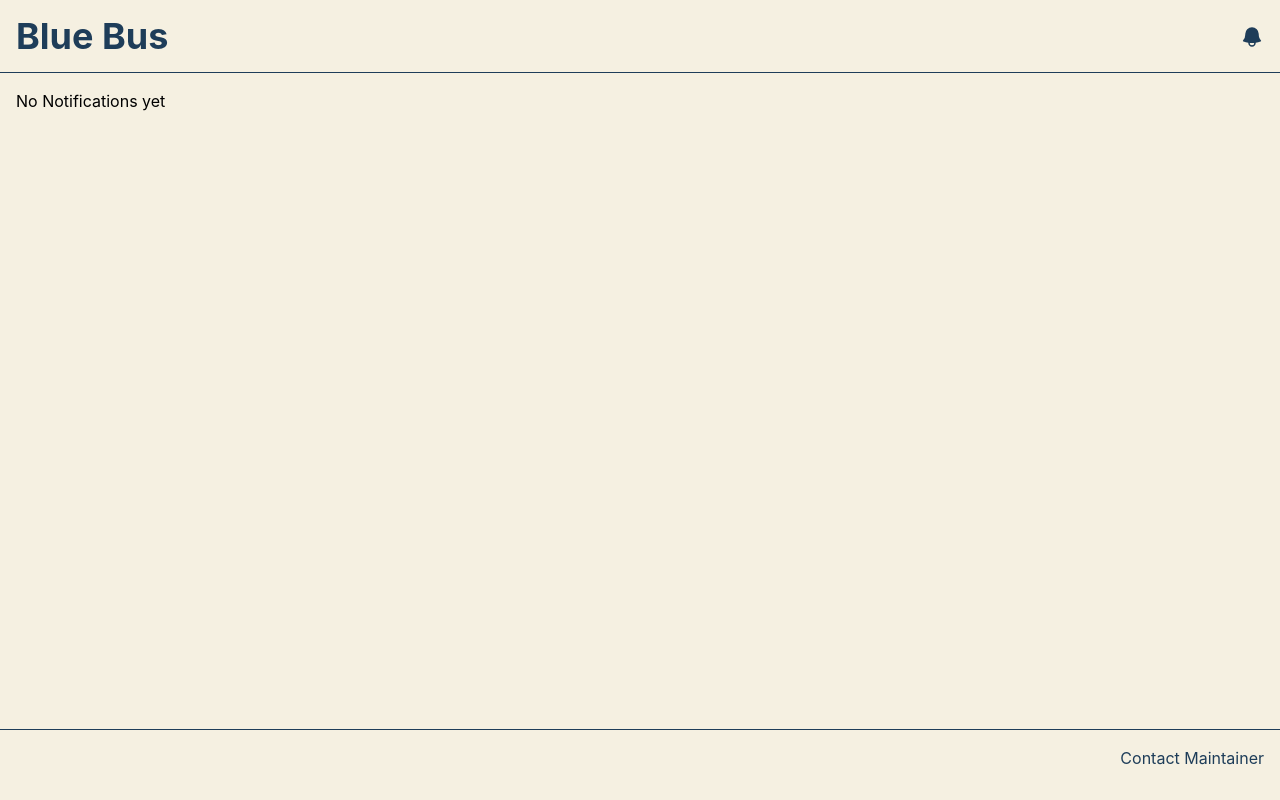
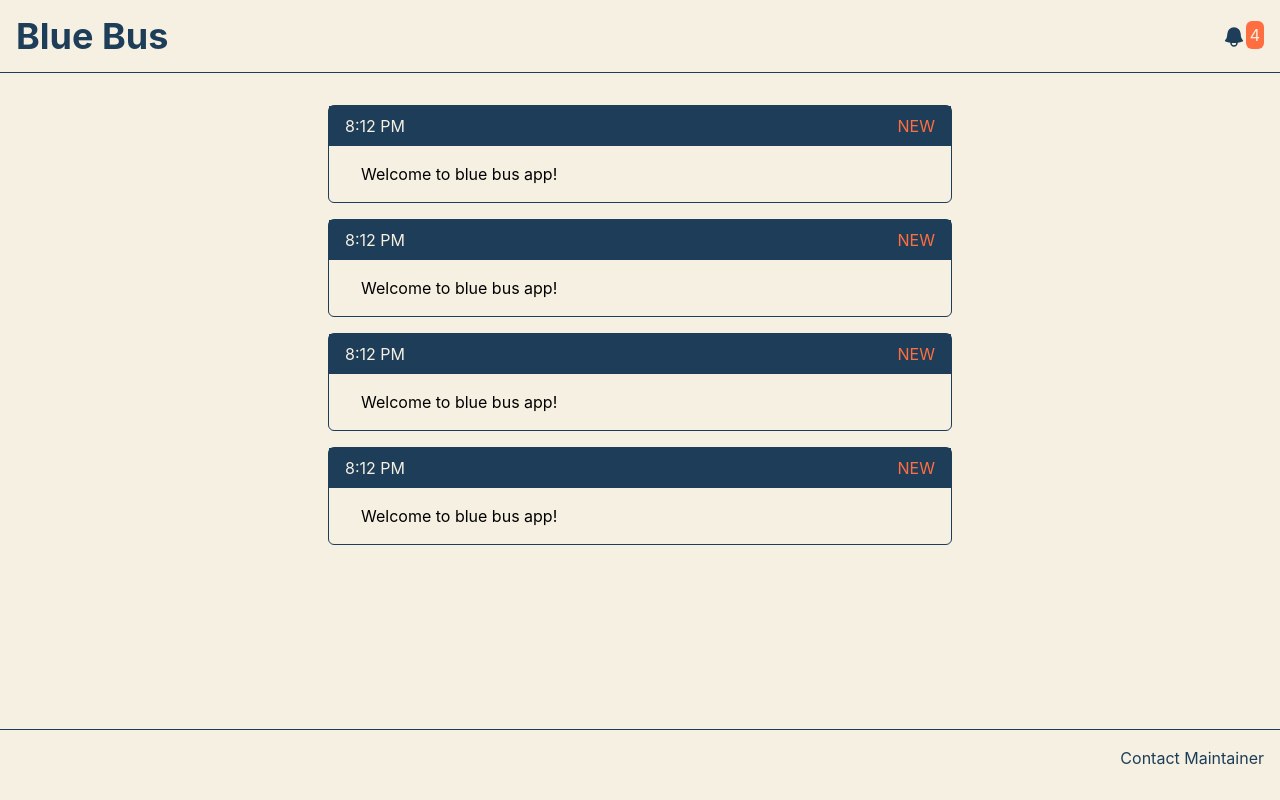
Before and after one commit to ParmarTarun/occt-blue-bus, a React (Create React App) app: page /occt-blue-bus/notifications in a window 1280 px wide. Built offline with nearby package versions, Linux system fonts and the light colour scheme.

Commit message:
💄 Add notifications component

```diff
--- a/src/App.tsx
+++ b/src/App.tsx
@@ -7,10 +7,12 @@ import ContactPage from "./pages/contact";
 import Layout from "./components/Layout";
 import NotFound from "./pages/notFound";
 import Notifications from "./pages/notifications";
+import { NotificationsProvider } from "./context/notification";
 
 const App = () => {
   return (
     <BrowserRouter basename="/occt-blue-bus">
+      <NotificationsProvider>
         <Layout>
           <Routes>
             <Route path="/" element={<HomePage />} />
@@ -20,6 +22,7 @@ const App = () => {
             <Route path="/*" element={<NotFound />} />
           </Routes>
         </Layout>
+      </NotificationsProvider>
     </BrowserRouter>
   );
 };
--- a/src/components/BusTimings.tsx
+++ b/src/components/BusTimings.tsx
@@ -14,7 +14,7 @@ const BusTimings = ({ times, showRoute }: busTimingsProps) => {
         "
     >
       {times.map((time, i) => {
-        const colorClass = isPastTime(time) ? "text-red-800" : "text-green-800";
+        const colorClass = isPastTime(time) ? "text-red" : "text-green-800";
         return (
           <div
             className="mr-2 cursor-pointer"
--- a/src/components/Navbar.tsx
+++ b/src/components/Navbar.tsx
@@ -1,7 +1,9 @@
 import { Link } from "react-router-dom";
+import { useNotifications } from "../context/notification";
 
 const Navbar = () => {
-  const unreadCount = 0;
+  const { currentNotiNumber, notifications } = useNotifications();
+
   return (
     <div className="bg-transparent w-full border-b border-primary">
       <div className="p-4 flex items-center justify-between">
@@ -22,9 +24,9 @@ const Navbar = () => {
                 clipRule="evenodd"
               />
             </svg>
-            {unreadCount > 0 && (
+            {notifications.length - currentNotiNumber > 0 && (
               <span className="bg-darkHighlight rounded-md p-1 text-secondary">
-                {unreadCount}
+                {notifications.length - currentNotiNumber}
               </span>
             )}
           </Link>
--- a/src/components/RouteComponent.tsx
+++ b/src/components/RouteComponent.tsx
@@ -28,9 +28,7 @@ const RouteComponent = ({ route, unsetRoute }: routeComponentProps) => {
         </div>
         <div>
           {Object.entries(route).map(([bus, time]) => {
-            const colorClass = isPastTime(time)
-              ? "text-red-800"
-              : "text-green-800";
+            const colorClass = isPastTime(time) ? "text-red" : "text-green-800";
             return (
               <div className="grid grid-cols-2 gap-2" key={time}>
                 <h2>{bus.toUpperCase()}</h2>
--- /dev/null
+++ b/src/context/notification.tsx
@@ -0,0 +1,83 @@
+import {
+  Dispatch,
+  SetStateAction,
+  createContext,
+  useContext,
+  useState,
+} from "react";
+import { ReactChildrenProps, notificationType } from "../types";
+import {
+  getCurrentTime,
+  getUserNotiNumber,
+  updateNotiNumber,
+} from "../utility";
+
+type notificationContextType = {
+  notifications: notificationType[];
+  setNotifications: Dispatch<SetStateAction<notificationType[]>>;
+  currentNotiNumber: number;
+  updateCurrentNotificationNumber: () => void;
+};
+
+const initialValues: notificationContextType = {
+  notifications: [
+    {
+      notiNumber: 1,
+      timestamp: getCurrentTime(),
+      message: "Welcome to blue bus app!",
+    },
+    {
+      notiNumber: 2,
+      timestamp: getCurrentTime(),
+      message: "Welcome to blue bus app!",
+    },
+    {
+      notiNumber: 3,
+      timestamp: getCurrentTime(),
+      message: "Welcome to blue bus app!",
+    },
+    {
+      notiNumber: 4,
+      timestamp: getCurrentTime(),
+      message: "Welcome to blue bus app!",
+    },
+  ],
+  setNotifications: () => {},
+  currentNotiNumber: getUserNotiNumber(),
+  updateCurrentNotificationNumber: () => {},
+};
+
+const NotificationContext =
+  createContext<notificationContextType>(initialValues);
+
+export function useNotifications() {
+  return useContext(NotificationContext);
+}
+
+export function NotificationsProvider({ children }: ReactChildrenProps) {
+  const [notifications, setNotifications] = useState(
+    initialValues.notifications
+  );
+  const [currentNotiNumber, setCurrentNotiNumber] = useState(
+    initialValues.currentNotiNumber
+  );
+
+  const updateCurrentNotificationNumber = () => {
+    updateNotiNumber(notifications.length);
+    setCurrentNotiNumber(notifications.length);
+  };
+
+  const value = {
+    notifications,
+    setNotifications,
+    currentNotiNumber,
+    updateCurrentNotificationNumber,
+  };
+  return (
+    <>
+      <NotificationContext.Provider value={value}>
+        {children}
+      </NotificationContext.Provider>
+    </>
+  );
+}
--- a/src/index.tsx
+++ b/src/index.tsx
@@ -6,11 +6,7 @@ import App from "./App";
 const root = ReactDOM.createRoot(
   document.getElementById("root") as HTMLElement
 );
-root.render(
-  <React.StrictMode>
-    <App />
-  </React.StrictMode>
-);
+root.render(<App />);
 
 // If you want to start measuring performance in your app, pass a function
 // to log results (for example: reportWebVitals(console.log))
--- a/src/pages/notifications.tsx
+++ b/src/pages/notifications.tsx
@@ -1,7 +1,32 @@
-import React from "react";
+import { useEffect } from "react";
+import { useNotifications } from "../context/notification";
+import { getUserNotiNumber, updateNotiNumber } from "../utility";
 
 const Notifications = () => {
-  return <div>No Notifications yet</div>;
+  const { notifications, updateCurrentNotificationNumber, currentNotiNumber } =
+    useNotifications();
+
+  useEffect(() => {
+    setTimeout(updateCurrentNotificationNumber, 10000);
+  }, []);
+
+  return (
+    <div>
+      <div className="m-auto w-1/2">
+        {notifications.map((notification, i) => (
+          <div key={i} className="border rounded-md border-primary mt-4">
+            <div className="px-4 py-2 bg-primary text-secondary flex justify-between">
+              <h3>{notification.timestamp}</h3>
+              <p className="text-darkHighlight">
+                {currentNotiNumber < notification.notiNumber ? "NEW" : ""}
+              </p>
+            </div>
+            <p className="px-8 py-4">{notification.message}</p>
+          </div>
+        ))}
+      </div>
+    </div>
+  );
 };
 
 export default Notifications;
--- a/src/types.tsx
+++ b/src/types.tsx
@@ -16,6 +16,12 @@ export type nextBusesType = {
   [key: string]: string[];
 };
 
+export type notificationType = {
+  notiNumber: number;
+  message: string;
+  timestamp: string;
+};
+
 // {
 //   WS_OUT: ["12:45 PM", "12:45 PM", "12:45 PM"],
 //   DCL_OUT: ["12:45 PM", "12:45 PM", "12:45 PM"],
--- a/src/utility/index.ts
+++ b/src/utility/index.ts
@@ -70,3 +70,13 @@ export const findNextBuses = (routes: routeProps, stop: string) => {
 
   return nextBuses;
 };
+
+export const getUserNotiNumber = () => {
+  // read current notification number for that user
+  const notiNumber = parseInt(localStorage.getItem("nc") || "0");
+  return notiNumber;
+};
+export const updateNotiNumber = (number: number) => {
+  // update current notification number for that user
+  localStorage.setItem("nc", number.toString());
+};
```
Lines whose indentation alone changed are shown as unchanged.
